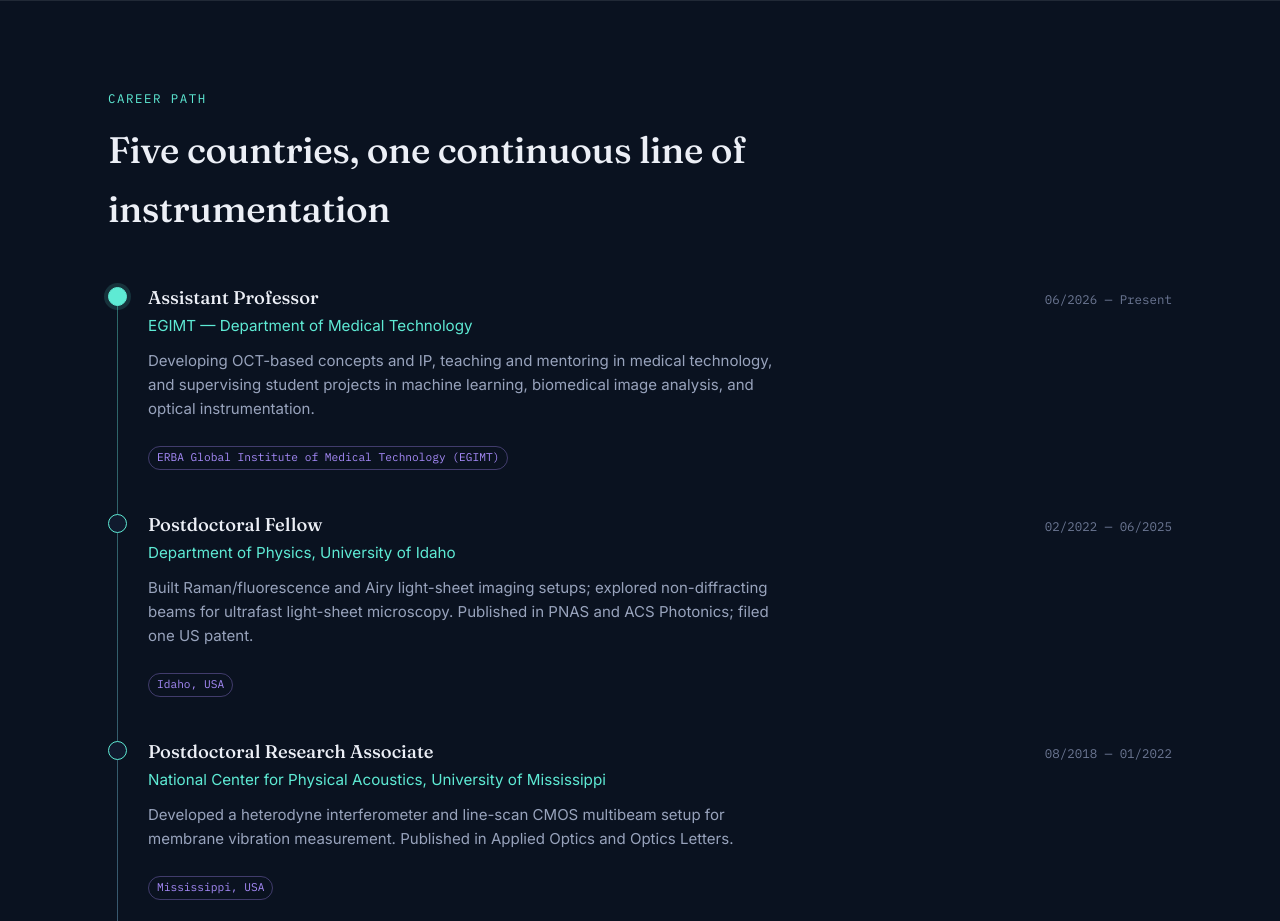
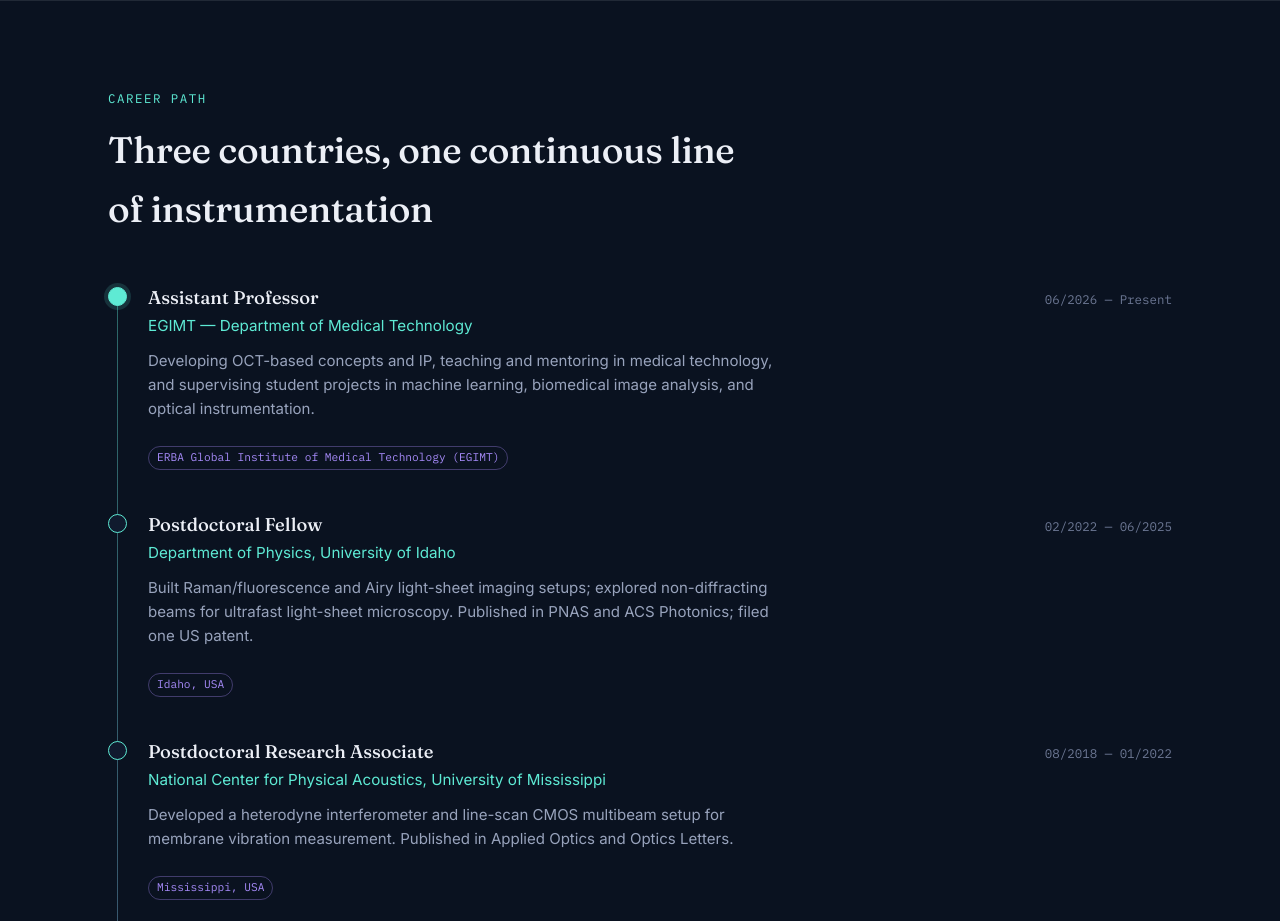
Before and after one commit to drkasuramachandran/drkasuramachandran.github.io, a plain HTML site: page index.html in a window 1280 px wide. Shown: the part 2420-3341 px from the top of the page. Drawn offline with Linux system fonts and the light colour scheme.

Commit message:
Update career section heading from five to three countries

```diff
--- a/index.html
+++ b/index.html
@@ -510,7 +510,7 @@
     <div class="wrap">
       <div class="section-head reveal">
         <span class="eyebrow">Career Path</span>
-        <h2>Five countries, one continuous line of instrumentation</h2>
+        <h2>Three countries, one continuous line of instrumentation</h2>
       </div>
       <div class="beam reveal">
         <div class="beam-line" aria-hidden="true"></div>
```
